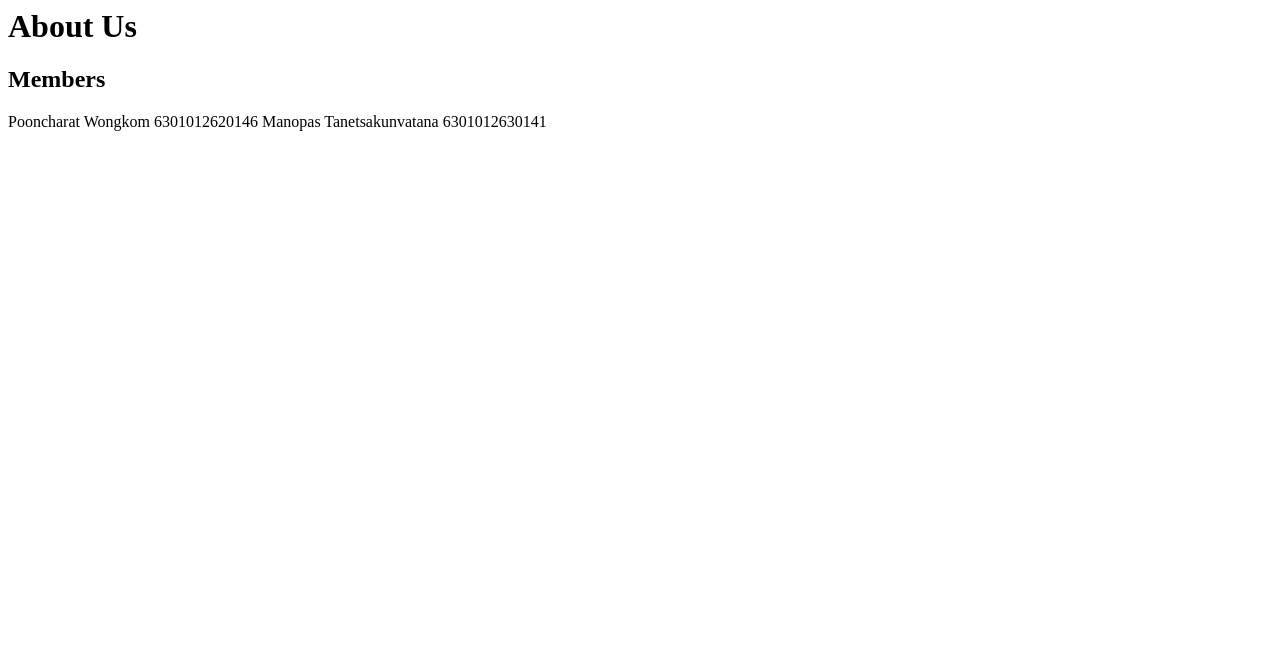
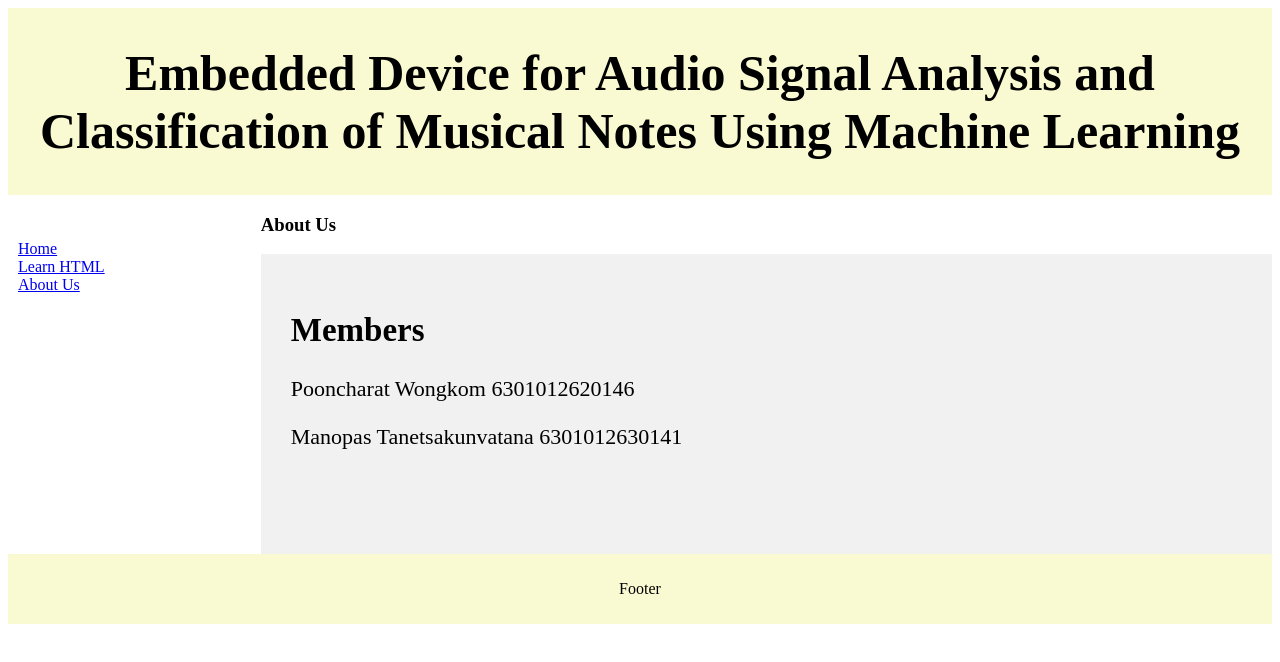
Before and after one commit to PoonPooncharat/Embedded-Device-for-Audio-Signal-Analysis-and-Classification-of-Musical-Notes-Using-Machine-Learning, a plain HTML site: page contact.html in a window 1280 px wide. Drawn offline with Linux system fonts and the light colour scheme.

Commit message:
Edit some font

```diff
--- a/contact.html
+++ b/contact.html
@@ -1,9 +1,65 @@
 <body>
-    <h1>About Us</h1>
+    <header>
+        <h1>Embedded Device for Audio Signal Analysis and Classification of Musical Notes Using Machine Learning</h1>
+    </header>
+    <section>
+      <nav>
+        <ul>
+          <li><a href="#">Home</a></li>
+          <li><a href="#">Learn HTML</a></li>
+          <li><a href="contact.html">About Us</a></li>
+        </ul>
+      </nav>
+      <h3>About Us</h3>
     <article>
         <h2>Members</h2>
-        <p>
-            Pooncharat Wongkom		    6301012620146
-            Manopas Tanetsakunvatana	6301012630141</p>
+        <p>Pooncharat Wongkom 6301012620146</p>
+        <p>Manopas Tanetsakunvatana	6301012630141</p>
     </article>
+    </section>
+    <footer>
+      <p>Footer</p>
+    </footer>
 </body>
+<style>
+  * {
+    box-sizing: border-box;
+  }
+  header {
+    background-color: lightgoldenrodyellow;
+    text-align: center;
+    padding: 2px;
+    font-size: 25px;
+    color: black;
+  }
+  nav {
+    float: left;
+    width: 20%;
+    height: 200px;
+    background: #fff;
+    padding: 10px;
+  }
+  nav ul {
+    list-style-type: none;
+    padding: 0;
+  }
+  article {
+    font-size: 22;
+    float: left;
+    padding: 30px;
+    width: 80%;
+    background-color: #f1f1f1;
+    height: 300px;
+  }
+  footer {
+    background-color: lightgoldenrodyellow;
+    padding: 10px;
+    text-align: center;
+    color: black;
+  }
+  section::after {
+    content: "";
+    display: table;
+    clear: both;
+  }
+</style>
```
Also changed, not shown: index.html (+3 -3 lines).
